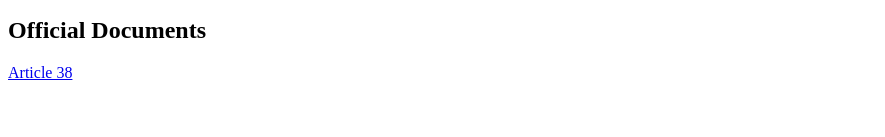
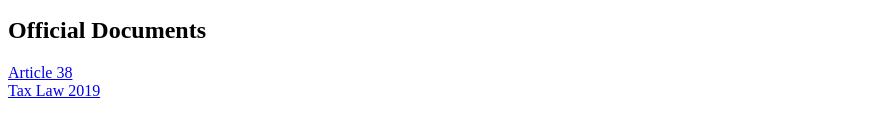
Before and after one commit to AndresLong01/news-basic-HTML, a plain HTML site: page index.html in a window 1280 px wide. Shown: the part 153-290 px from the top of the page, without its empty margins (0-885 px from the left). Drawn offline with Linux system fonts and the light colour scheme.

Commit message:
further links

```diff
--- a/index.html
+++ b/index.html
@@ -21,7 +21,8 @@
 
   <h2>Official Documents</h2>
   <p>
-    <a href="https://mimo.app/r/bubu">Article 38</a>
+    <a href="https://mimo.app/r/bubu">Article 38</a><br>
+    <a href="https://mimo.app/r/sparkles">Tax Law 2019</a>
   </p>
 </body>
 </html>
```
